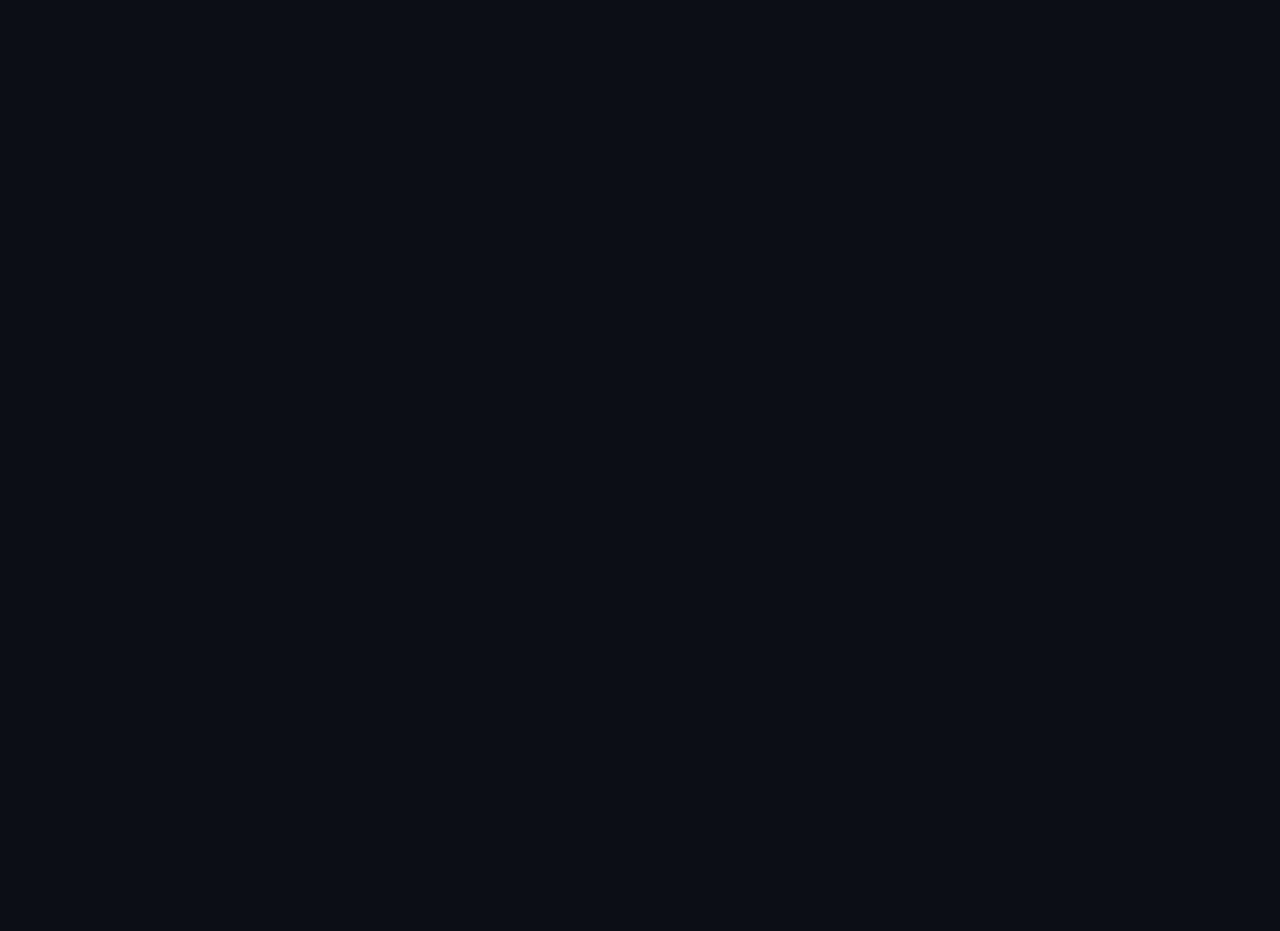
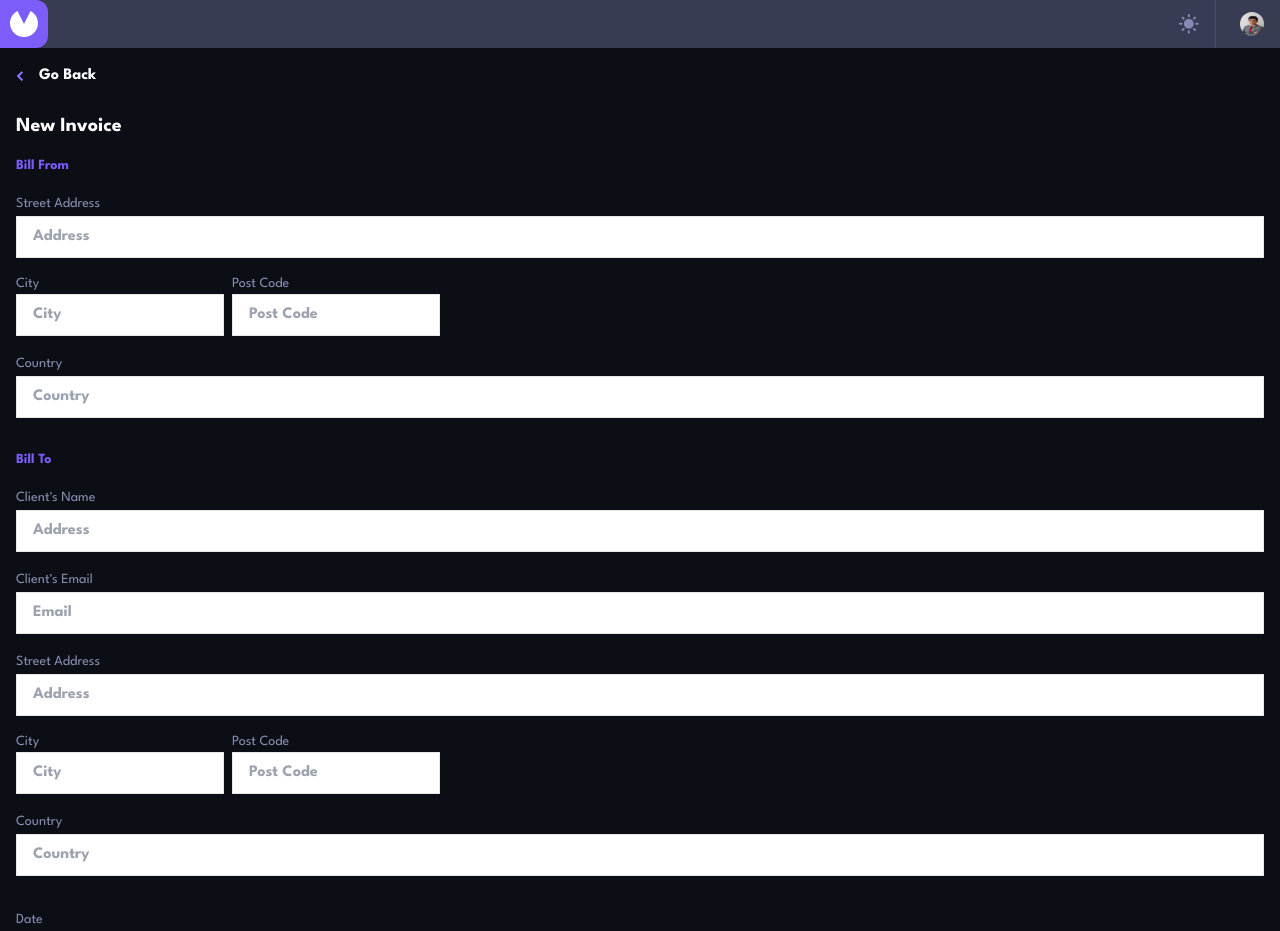
Before and after one commit to Jefferyi-Magtubo/Invoice-App, a React (Vite) app: page /edit in a window 1280 px wide. Before the commit this address had no page. Shown: the top 931 px of the page. Before the commit the page ends 800 px from the top, so only its background shows below. Built offline with nearby package versions, Linux system fonts and the light colour scheme.

Commit message:
Added react-hook-form and almost finished the page for editing form data

```diff
--- a/package.json
+++ b/package.json
@@ -12,6 +12,7 @@
   "dependencies": {
     "react": "^18.2.0",
     "react-dom": "^18.2.0",
+    "react-hook-form": "^7.51.1",
     "react-router-dom": "^6.22.3"
   },
   "devDependencies": {
--- a/src/App.tsx
+++ b/src/App.tsx
@@ -4,7 +4,7 @@ import './App.css';
 import Header from './components/Header';
 import Home from './pages/Home';
 import Invoice from './pages/Invoice';
-import NewInvoice from './pages/NewInvoice';
+import InvoiceChange from './pages/InvoiceChange'
 
 const darkContext = React.createContext<boolean | null>(null)
 
@@ -37,8 +37,7 @@ function App() {
           <Route path="/" element={<Header setDarkMode={setDarkMode}/>}>
             <Route index element={<Home />} />
             <Route path="invoice" element={<Invoice />} />
-            <Route path="new" element={<NewInvoice />} />
-            <Route path="new" element={<NewInvoice />} />
+            <Route path="edit" element={<InvoiceChange />} />
           </Route>
         </Routes>
       </BrowserRouter>
--- /dev/null
+++ b/src/pages/InvoiceChange.tsx
@@ -0,0 +1,94 @@
+import React  from "react"
+import { useForm } from 'react-hook-form'
+
+import { darkContext } from "../App"
+
+type FormFields = {
+    addressFrom: string,
+    cityFrom: string,
+    postCodeFrom: string,
+    countryFrom : string,
+    client: string,
+    email: string,
+    clientAddress: string,
+    clientCity: string,
+    clientPostCode: string,
+    clientCountry: string,
+    date: string,
+    description: string,
+    items: {}[]
+}
+export default function InvoiceChange() {
+    const darkMode = React.useContext(darkContext)
+
+    const { register } = useForm()
+
+    return (
+        <>
+            <h2 className="hover:cursor-pointer p-4">
+                <img src="/assets/icon-arrow-left.svg" className="inline-block mr-4" />
+                <span className={`font-bold ${darkMode ? 'text-white' : ''}`}>Go Back</span>
+            </h2>
+
+            <form className="mx-4 my-2 w-100">
+
+                <h1 className={`font-bold text-xl`}>New Invoice</h1>
+                <h2 className="text-purple text-sm font-bold mt-4 mb-4">Bill From</h2>
+
+                <label htmlFor="addressFrom" className={`text-sm text-lightGray`}>Street Address</label>
+                <input {...register('address')} type="text" placeholder="Address" className="border block font-bold py-2 px-4 w-full" id="addressFrom" />
+
+                <div className="flex w-100 my-4 items-between">
+                    <div className="flex-col mr-2">
+                        <label htmlFor="cityFrom" className={`text-sm text-lightGray block`}>City</label>
+                        <input {...register('cityFrom')} type="text" placeholder="City" className="border font-bold py-2 px-4 w-full" id="cityFrom" />
+                    </div>
+
+                    <div className="flex-col">
+                        <label htmlFor="postCodeFrom" className={`text-sm text-lightGray block`}>Post Code</label>
+                        <input {...register('postCodeFrom')} type="text" placeholder="Post Code" className="border font-bold py-2 px-4 w-full" id="postCodeFrom" />
+                    </div>
+                </div>
+
+                <label htmlFor="countryFrom" className={`text-sm text-lightGray`}>Country</label>
+                <input {...register('countryFrom')} type="text" placeholder="Country" className="border block font-bold py-2 px-4 w-full" id="countryFrom" />
+
+                <h2 className="text-purple text-sm font-bold mt-8 mb-4">Bill To</h2>
+
+                <label htmlFor="client" className={`text-sm text-lightGray`}>Client's Name</label>
+                <input {...register('client')} type="text" placeholder="Address" className="border block font-bold mb-4 py-2 px-4 w-full" id="client" />
+
+                <label htmlFor="email" className={`text-sm text-lightGray`}>Client's Email</label>
+                <input {...register('email')} type="text" placeholder="Email" className="border block font-bold mb-4 py-2 px-4 w-full" id="email" />
+
+                <label htmlFor="clientAddress" className={`text-sm text-lightGray`}>Street Address</label>
+                <input {...register('clientAddress')} type="text" placeholder="Address" className="border block font-bold py-2 px-4 w-full" id="clientAddress" />
+
+                <div className="flex w-100 my-4 items-between">
+                    <div className="flex-col mr-2">
+                        <label htmlFor="clientCity" className={`text-sm text-lightGray block`}>City</label>
+                        <input {...register('clientCity')} type="text" placeholder="City" className="border font-bold py-2 px-4 w-full" id="clientCity" />
+                    </div>
+
+                    <div className="flex-col">
+                        <label htmlFor="clientPostCode" className={`text-sm text-lightGray block`}>Post Code</label>
+                        <input {...register('clientPostCode')} type="text" placeholder="Post Code" className="border font-bold py-2 px-4 w-full" id="clientPostCode" />
+                    </div>
+                </div>
+
+                <label htmlFor="clientCountry" className={`text-sm text-lightGray`}>Country</label>
+                <input {...register('clientCountry')} type="text" placeholder="Country" className="border block font-bold mb-8 py-2 px-4 w-full" id="clientCountry" />
+
+                <label htmlFor="date" className={`text-sm text-lightGray`}>Date</label>
+                <input {...register('date')} type="date" className="border block font-bold mb-4 py-2 px-4 w-full " id="date" />
+
+                <label htmlFor="description" className={`text-sm text-lightGray`}>Description</label>
+                <input {...register('description')} type="text" className="border block font-bold mb-16 py-2 px-4 w-full " id="description" />
+
+                <h1>Item List</h1>
+
+            </form>
+
+        </>
+    )
+}
--- a/src/pages/NewInvoice.tsx
+++ /dev/null
@@ -1,5 +0,0 @@
-
-
-export default function NewInvoice() {
-    return <></>
-}
```
Also changed, not shown: 1 other file (tests, documents, lock files or other folders).
